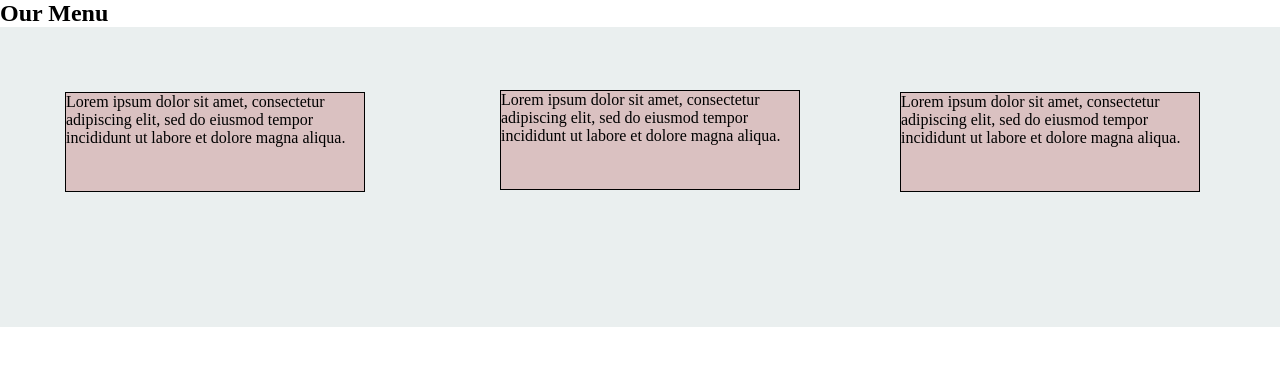
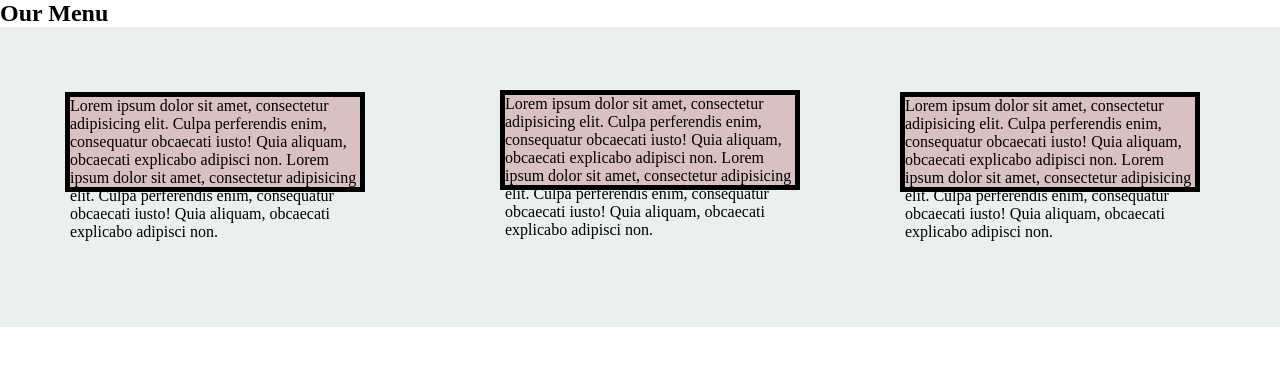
Before and after one commit to olaadebayo/Coursera-test-gh-pages, a website: page index.html in a window 1280 px wide. Drawn offline with Linux system fonts and the light colour scheme.

Commit message:
git commit

```diff
--- a/index.html
+++ b/index.html
@@ -26,7 +26,7 @@ div#container {
 
 }
 p {
-	border:1px solid black;
+	border:5px solid black;
 	background-color: #dac1c1;
 	width: 300px
 	height: 50px;
@@ -158,9 +158,9 @@ p {
 	<h2>Our Menu</h2>
 
 <div id="container">
-	<p id="p1">Lorem ipsum dolor sit amet, consectetur adipiscing elit, sed do eiusmod tempor incididunt ut labore et dolore magna aliqua.</p>
-	<p id="p2">Lorem ipsum dolor sit amet, consectetur adipiscing elit, sed do eiusmod tempor incididunt ut labore et dolore magna aliqua.</p>
-    <p id="p3">Lorem ipsum dolor sit amet, consectetur adipiscing elit, sed do eiusmod tempor incididunt ut labore et dolore magna aliqua.</p>
+	<p id="p1">Lorem ipsum dolor sit amet, consectetur adipisicing elit. Culpa perferendis enim, consequatur obcaecati iusto! Quia aliquam, obcaecati explicabo adipisci non. Lorem ipsum dolor sit amet, consectetur adipisicing elit. Culpa perferendis enim, consequatur obcaecati iusto! Quia aliquam, obcaecati explicabo adipisci non.</p>
+	<p id="p2">Lorem ipsum dolor sit amet, consectetur adipisicing elit. Culpa perferendis enim, consequatur obcaecati iusto! Quia aliquam, obcaecati explicabo adipisci non. Lorem ipsum dolor sit amet, consectetur adipisicing elit. Culpa perferendis enim, consequatur obcaecati iusto! Quia aliquam, obcaecati explicabo adipisci non.</p>
+    <p id="p3">Lorem ipsum dolor sit amet, consectetur adipisicing elit. Culpa perferendis enim, consequatur obcaecati iusto! Quia aliquam, obcaecati explicabo adipisci non. Lorem ipsum dolor sit amet, consectetur adipisicing elit. Culpa perferendis enim, consequatur obcaecati iusto! Quia aliquam, obcaecati explicabo adipisci non.</p>
 </div>
 
 
```
